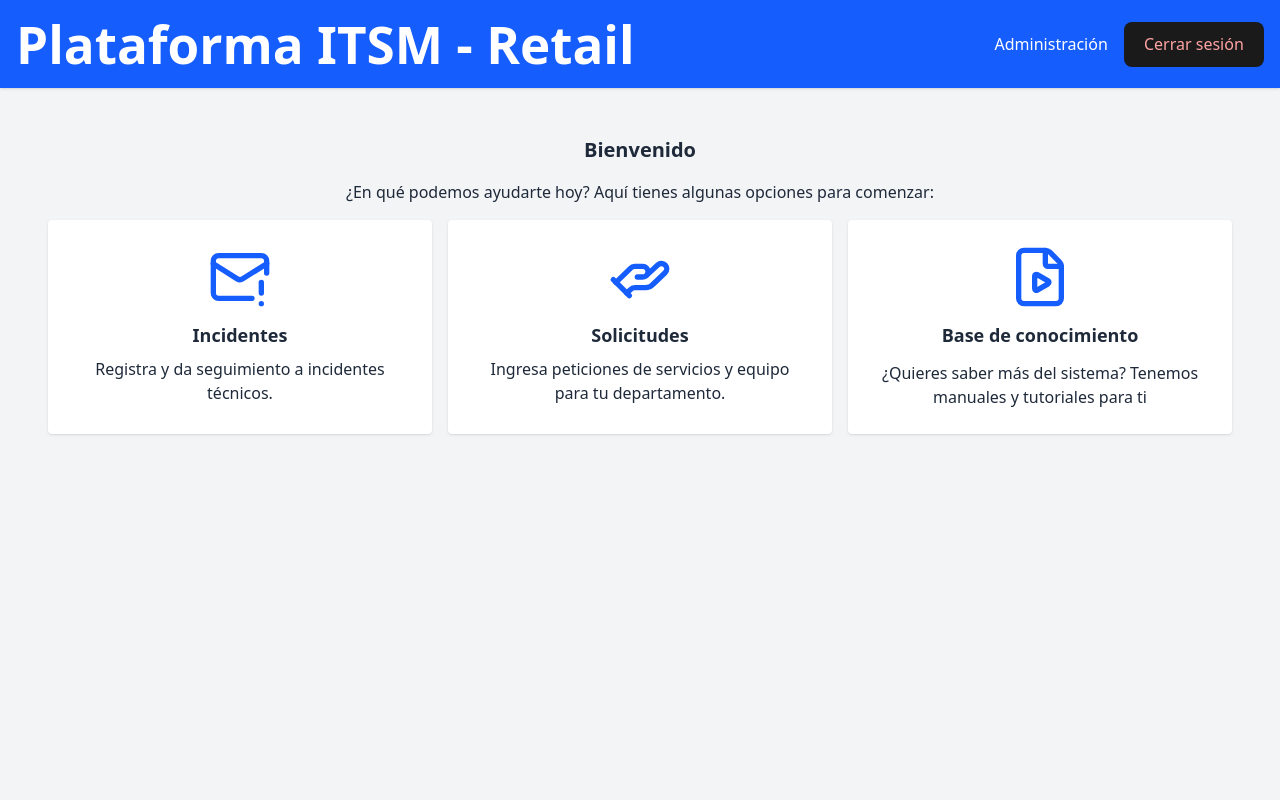
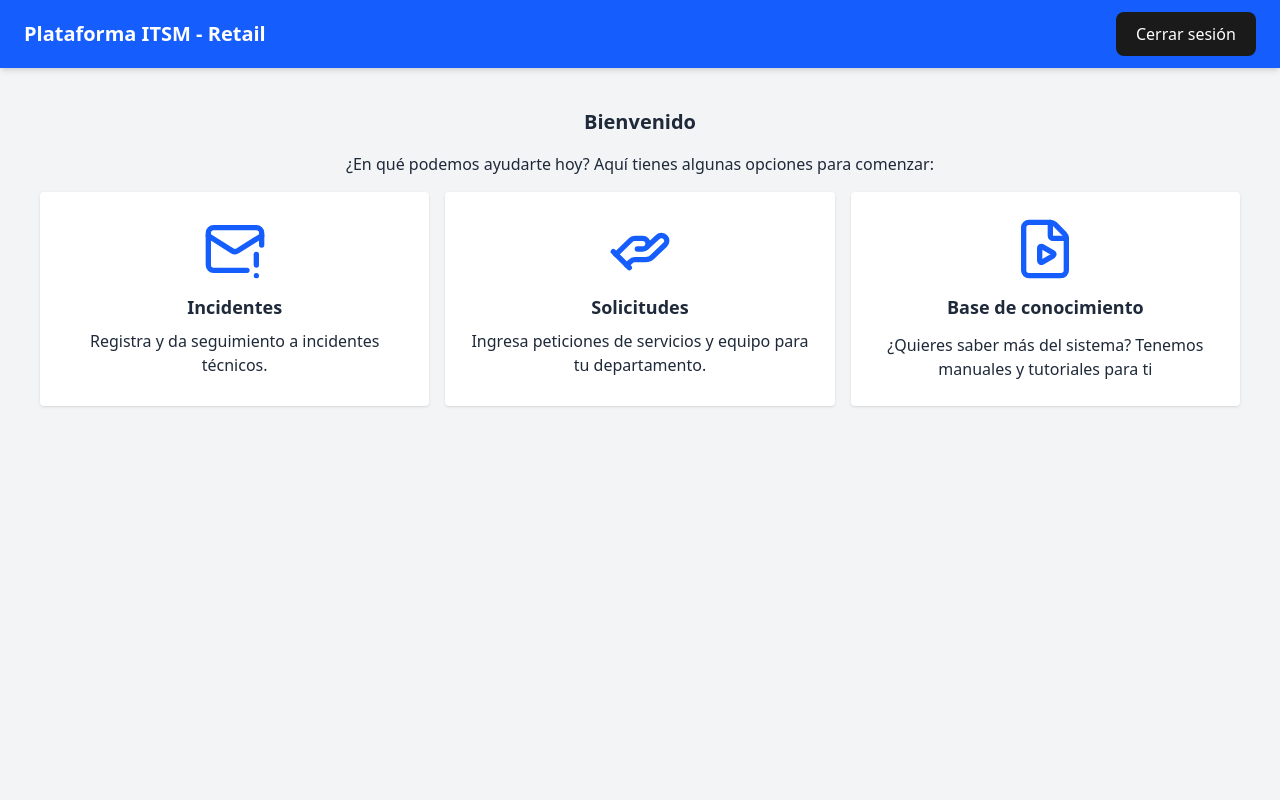
Before and after one commit to woch/itsm, a Vue app: page / in a window 1280 px wide. Shown: the top 800 px of the page. Built offline with nearby package versions, Linux system fonts and the light colour scheme; sample sign-in values are in the browser's storage.

Commit message:
Prueba
Prueba

```diff
--- a/package.json
+++ b/package.json
@@ -20,7 +20,7 @@
     "mongodb": "^6.17.0",
     "node": "^24.2.0",
     "postcss": "^8.5.4",
-    "tailwindcss": "^4.1.8",
+    "tailwindcss": "^4.1.10",
     "vue": "^3.5.13",
     "vue-router": "^4.5.1"
   },
--- a/src/App.vue
+++ b/src/App.vue
@@ -1,17 +1,25 @@
+<!-- frontend/src/App.vue -->
 <template>
-  <div class="min-h-screen flex flex-col bg-gray-100 text-gray-800">
-    <AppHeader />
-    <main class="flex-grow p-6">
-      <!-- Esto es donde se renderizarán las rutas -->
-      <RouterView />
+  <div class="flex flex-col min-h-screen bg-gray-100 dark:bg-gray-900">
+    <!-- El encabezado solo se muestra si el usuario está autenticado -->
+    <app-header v-if="isAuthenticated" />
+
+    <main class="flex-grow container mx-auto p-4">
+      <router-view />
     </main>
-    <AppFooter />
+
+    <!-- Puedes añadir un pie de página si lo deseas -->
+    <!-- <app-footer v-if="isAuthenticated" /> -->
   </div>
 </template>
 
 <script setup>
 import AppHeader from './components/AppHeader.vue';
-import AppFooter from './components/AppFooter.vue';
+// import AppFooter from './components/AppFooter.vue'; // Si tienes un footer
+import { useAuth } from './composables/useAuth';
+
+// Obtenemos el estado de autenticación para decidir si mostramos el header
+const { isAuthenticated } = useAuth();
 </script>
 
 <style>
--- a/src/components/AppHeader.vue
+++ b/src/components/AppHeader.vue
@@ -1,37 +1,44 @@
 <template>
-  <header class="bg-blue-600 text-white p-4 shadow">
-    <div class="container mx-auto flex justify-between items-center">
-      <h1 class="text-2xl font-bold">Plataforma ITSM - Retail</h1>
-      <nav class="space-x-4">
-        <RouterLink v-if="isLoggedIn"  to="/dashboard" class="hover:underline text-white-300">Administración</RouterLink>
+  <header class="w-full bg-blue-600 text-white shadow-md">
+    <nav class="container mx-auto px-6 py-3 flex justify-between items-center">
+      <!-- Título de la Plataforma -->
+      <router-link to="/" class="text-xl font-bold hover:text-blue-200 transition-colors">
+        Plataforma ITSM - Retail
+      </router-link>
 
+      <!-- Botones de Navegación y Sesión -->
+      <div class="flex items-center space-x-4">
+
+        <!-- Botón de Administración: se muestra SÓLO si el usuario es admin -->
+        <router-link
+          v-if="isAdmin"
+          to="/admin/incidentes"
+          class="px-4 py-2 text-sm font-medium bg-white text-blue-600 rounded-md hover:bg-gray-200 transition-colors"
+        >
+          Administración
+        </router-link>
+
+        <!-- Botón de Cerrar Sesión: se muestra si el usuario está autenticado -->
         <button
-          v-if="isLoggedIn"
-          @click="logout"
-          class="hover:underline text-red-300"
+          v-if="isAuthenticated"
+          @click="handleLogout"
+          class="px-4 py-2 text-sm font-medium bg-red-500 text-white rounded-md hover:bg-red-600 transition-colors"
         >
           Cerrar sesión
         </button>
-      </nav>
-    </div>
+      </div>
+    </nav>
   </header>
 </template>
 
 <script setup>
-import { ref, watchEffect } from 'vue'
-import { useRouter } from 'vue-router'
+import { useAuth } from '../composables/useAuth';
 
-const router = useRouter()
-const isLoggedIn = ref(false)
+// Usamos nuestro composable para obtener el estado y las funciones
+const { isAuthenticated, isAdmin, logout } = useAuth();
 
-// Observar el estado de localStorage
-watchEffect(() => {
-  isLoggedIn.value = localStorage.getItem('isAuthenticated') === 'true'
-})
-
-function logout() {
-  localStorage.removeItem('isAuthenticated')
-  isLoggedIn.value = false
-  router.push('/login')
-}
+const handleLogout = () => {
+  // Simplemente llamamos a la función logout de nuestro helper
+  logout();
+};
 </script>
--- /dev/null
+++ b/src/composables/useAuth.js
@@ -0,0 +1,55 @@
+// frontend/src/composables/useAuth.js (NUEVO ARCHIVO)
+
+import { ref, computed } from 'vue';
+import { useRouter } from 'vue-router';
+
+// Usamos ref para que los datos del usuario sean reactivos.
+// Si cambian (ej: al hacer login/logout), cualquier componente que los use se actualizará.
+const user = ref(JSON.parse(localStorage.getItem('user')) || null);
+
+export function useAuth() {
+  const router = useRouter();
+
+  // Esta función actualiza el estado cuando el usuario hace login.
+  // La llamaremos desde Login.vue.
+  const setUser = (userData) => {
+    if (userData) {
+      localStorage.setItem('user', JSON.stringify(userData));
+      user.value = userData;
+    } else {
+      localStorage.removeItem('user');
+      user.value = null;
+    }
+  };
+
+  // Función para manejar el logout
+  const logout = () => {
+    localStorage.removeItem('token');
+    localStorage.removeItem('user');
+    user.value = null; // Limpiamos el usuario reactivo
+    // Redirigimos al login
+    router.push('/login');
+  };
+
+  // ---- Propiedades Computadas ----
+  // Estas son "propiedades inteligentes" que se recalculan automáticamente.
+
+  // Una propiedad que nos dice si el usuario está logueado.
+  // Es 'true' si el objeto 'user' tiene datos.
+  const isAuthenticated = computed(() => !!user.value && !!localStorage.getItem('token'));
+
+  // Una propiedad que nos dice si el usuario es administrador.
+  // Es 'true' solo si el usuario está logueado y su rol es 'admin'.
+  const isAdmin = computed(() => {
+    return isAuthenticated.value && user.value.rol === 'admin';
+  });
+
+  // Exponemos las funciones y propiedades que los componentes necesitarán.
+  return {
+    user,
+    setUser,
+    logout,
+    isAuthenticated,
+    isAdmin,
+  };
+}
```
Also changed, not shown: 2 other files (tests, documents, lock files or other folders).
